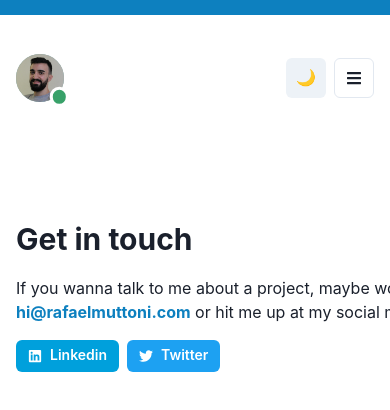
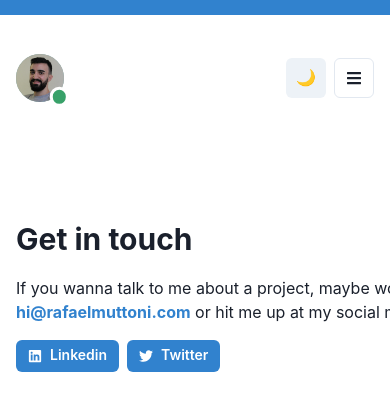
Before and after one commit to rafaelmuttoni/rafaelmuttoni.com, a Next.js app: page /contact in a window 390 px wide. Shown: the top 410 px of the page. Built offline with nearby package versions, Linux system fonts and the light colour scheme.

Commit message:
changed theme and responsive mt

```diff
--- a/src/components/Navbar.js
+++ b/src/components/Navbar.js
@@ -27,7 +27,7 @@ function Emoji({ emoji }) {
 export default function Navbar() {
   return (
     <Box>
-      <Box w="100%" h="15px" bg="theme.main" />
+      <Box w="100%" h="15px" bg="blue.500" />
       <Container
         maxW="container.md"
         minH="125px"
--- a/src/components/Projects/Menu.js
+++ b/src/components/Projects/Menu.js
@@ -33,13 +33,13 @@ export default function ProjectsMenu({ filter, setFilter, ...rest }) {
         aria-label="Options"
         leftIcon={<Icon as={FaFilter} />}
         variant="outline"
-        bg="theme.main"
+        bg="blue.500"
         color="white"
         _hover={{
-          bg: 'theme.secondary',
+          bg: 'blue.600',
         }}
         _active={{
-          bg: 'theme.secondary',
+          bg: 'blue.600',
         }}
         {...rest}
       >
--- a/src/pages/_app.js
+++ b/src/pages/_app.js
@@ -1,10 +1,9 @@
 import { ChakraProvider } from '@chakra-ui/react'
-import theme from 'styles/theme'
 import Layout from 'components/Layout'
 
 function MyApp({ Component, pageProps }) {
   return (
-    <ChakraProvider theme={theme}>
+    <ChakraProvider>
       <Layout>
         <Component {...pageProps} />
       </Layout>
--- a/src/pages/about.js
+++ b/src/pages/about.js
@@ -22,7 +22,7 @@ export default function About() {
           I'm also very passioante about helping people get into coding, I
           believe it's a life-changing decision. By the way, if you want to get
           into coding or is struggling to learn feel free to{' '}
-          <ChakraLink to="/contact" as={Link} color="theme.main">
+          <ChakraLink to="/contact" as={Link} color="blue.500">
             get in touch with me
           </ChakraLink>
           , it will be my pleasure to help you.
@@ -54,7 +54,7 @@ export default function About() {
         'Git',
         'UNIX',
       ].map((tag, tagIndex) => (
-        <Badge key={tagIndex} mr={1} bg="theme.main" variant="solid">
+        <Badge key={tagIndex} mr={1} bg="blue.500" variant="solid">
           {tag}
         </Badge>
       ))}
--- a/src/pages/contact.js
+++ b/src/pages/contact.js
@@ -12,7 +12,7 @@ export default function Contact() {
         say hi you can either send an e-mail to{' '}
         <Link
           href="mailto:hi@rafaelmuttoni.com"
-          color="theme.main"
+          color="blue.500"
           fontWeight="bold"
         >
           hi@rafaelmuttoni.com
@@ -25,7 +25,14 @@ export default function Contact() {
           href="https://www.linkedin.com/in/rafaelmuttoni/"
           target="_blank"
           size="sm"
-          colorScheme="linkedin"
+          bg="blue.500"
+          color="white"
+          _hover={{
+            bg: 'blue.600',
+          }}
+          _active={{
+            bg: 'blue.600',
+          }}
           leftIcon={<FaLinkedin />}
           mr={2}
         >
@@ -37,7 +44,14 @@ export default function Contact() {
           href="https://www.twitter.com/rafael_muttoni/"
           target="_blank"
           size="sm"
-          colorScheme="twitter"
+          bg="blue.500"
+          color="white"
+          _hover={{
+            bg: 'blue.600',
+          }}
+          _active={{
+            bg: 'blue.600',
+          }}
           leftIcon={<FaTwitter />}
         >
           Twitter
--- a/src/styles/theme.js
+++ /dev/null
@@ -1,13 +0,0 @@
-// 1. Import `extendTheme`
-import { extendTheme } from '@chakra-ui/react'
-// 2. Call `extendTheme` and pass your custom values
-const theme = extendTheme({
-  colors: {
-    theme: {
-      main: '#0D80BF',
-      secondary: '#0c70a6',
-    },
-  },
-})
-
-export default theme
```
Also changed, not shown: src/components/Greetings.js (+5 -5 lines).
